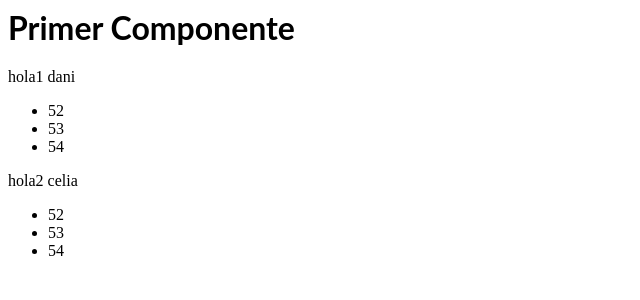
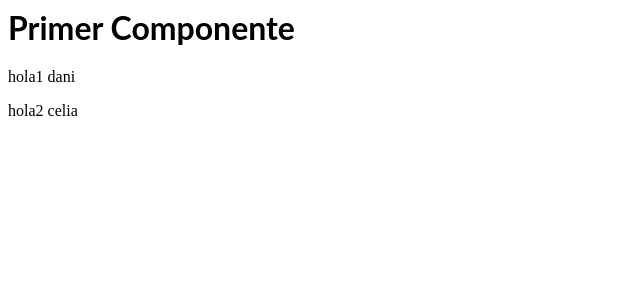
Before and after one commit to dfr13/react-DI, a React (Create React App) app: page / in a window 1280 px wide. Shown: the top 300 px of the page, without its empty margins (0-640 px from the left). Built offline with nearby package versions, Linux system fonts and the light colour scheme.

Commit message:
Intento de LISTA ARRAY

```diff
--- a/src/App.js
+++ b/src/App.js
@@ -1,14 +1,16 @@
 import React from 'react';
 import './style.css';
-import Etiqueta1 from './components/Etiqueta1';
+import Lista from './components/Lista';
 
 export default function App() {
+  let listaElementos = ["Elemento1", "Elemento2","Elemento3"];
+  listaElementos.push("Elemento4");
 
   return (
     <div>
       <h1>Primer Componente</h1>
-      <Etiqueta1 titulo="hola1 "nombre="dani"/>
-      <Etiqueta1 titulo="hola2 "nombre="celia"/>
+      <Lista titulo="hola1 "nombre="dani" elementos={listaElementos}/>
+      <Lista titulo="hola2 "nombre="celia" elementos={listaElementos}/>
 
     </div>
   );
--- a/src/components/Etiqueta1.jsx
+++ /dev/null
@@ -1,13 +0,0 @@
-import React from 'react';
-import ComponenteLista from './ComponenteLista';
-export default function Etiqueta1(props) {
-return(
-<div>{props.titulo } {props.nombre}
-  <ul>
-      <ComponenteLista texto="52"/>
-      <ComponenteLista texto="53"/>
-      <ComponenteLista texto="54"/>
-  </ul>
-</div>
-);
-}
--- /dev/null
+++ b/src/components/Lista.jsx
@@ -0,0 +1,17 @@
+import React from 'react';
+import ComponenteLista from './ComponenteLista';
+
+export default function Lista(props) {
+
+ let elementos= [];
+
+  for (let i=0; i<props.elementos.lenght;i++){
+    listaElementos.push(<ComponenteLista texto={props.props.listaElementos[i].texto}/>)
+  }
+
+return(
+<div>{props.titulo } {props.nombre}
+  <ul>{elementos}</ul>
+</div>
+);
+}
```
